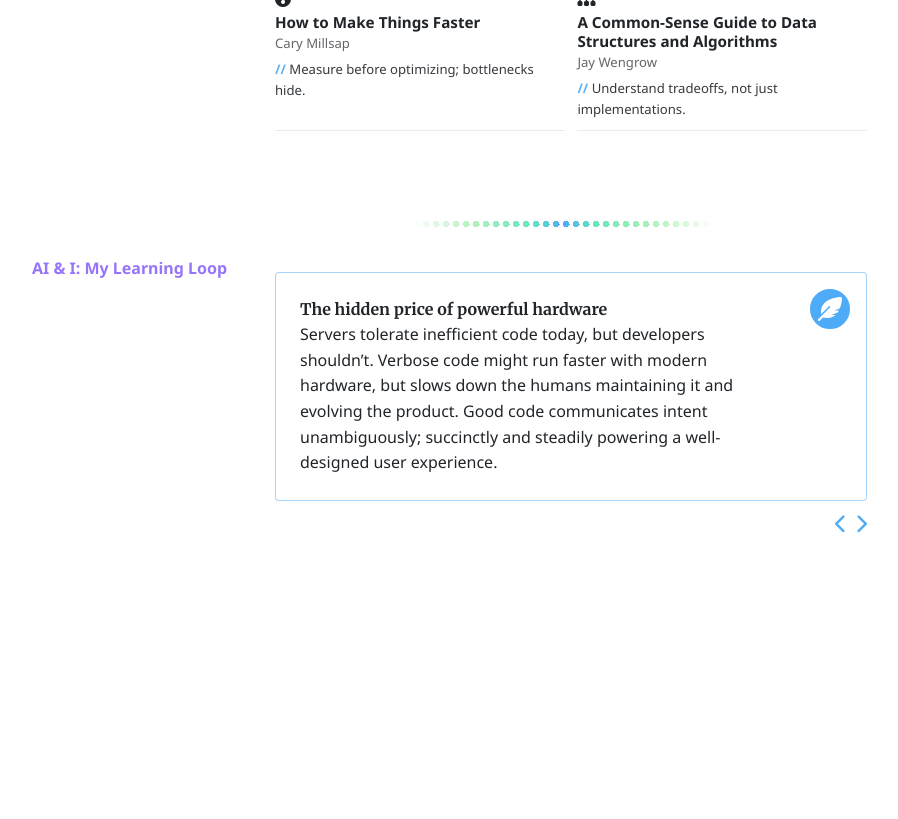
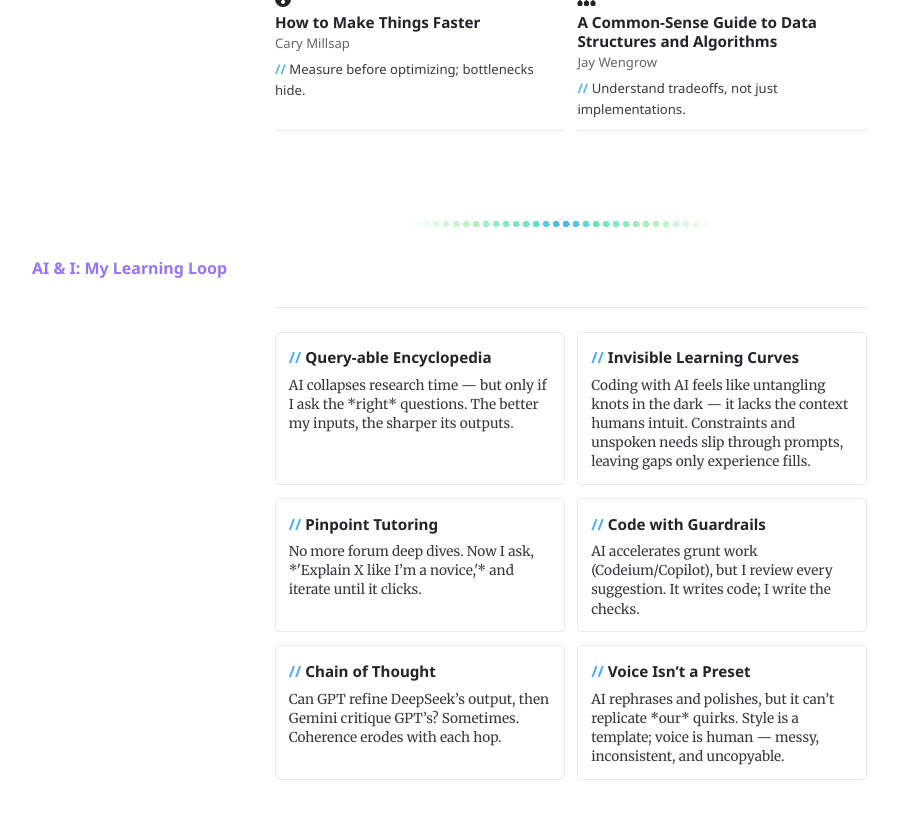
Before and after one commit to abhilashini/abhilashini.github.io, a Jekyll site: the page built from index.md, in a window 1280 px wide and 900 px high, scrolled down 1572 px. Shown: the top 819 px of the window, without its empty margins (77-975 px from the left). Built offline with Jekyll 4.4.1, drawn with Linux system fonts in a browser that asks for light colours; before the commit the page ends 2172 px from its top, so only the background shows below that.

Commit message:
AI and I updates

```diff
--- a/_data/ai.yaml
+++ b/_data/ai.yaml
@@ -2,7 +2,7 @@
   text: "AI collapses research time — but only if I ask the *right* questions. The better my inputs, the sharper its outputs."
 
 - title: "Invisible Learning Curves"
-  text: "Debugging CSS/JS with AI feels like untangling knotted shoelaces in the dark. It can’t see everything — still learning when to trust it."
+  text: "Coding with AI feels like untangling knots in the dark — it lacks the context humans intuit. Constraints and unspoken needs slip through prompts, leaving gaps only experience fills."
 
 - title: "Pinpoint Tutoring"
   text: "No more forum deep dives. Now I ask, *'Explain X like I’m a novice,'* and iterate until it clicks."
--- a/index.md
+++ b/index.md
@@ -54,11 +54,11 @@ layout: default
 
 <hr class="section-divider">
 
-<section class="section" id="leftTest2">
-  <h1 class="section-title section-title--left" data-section="philosophy">
+<section class="section" id="ai">
+  <h1 class="section-title section-title--left" data-section="ai">
     AI & I: My Learning Loop
   </h1>
   <div class="content">
-    {% include carousel.html items=site.data.philosophy %}
+    {% include ai.html items=site.data.ai %}
   </div>
 </section>
```
